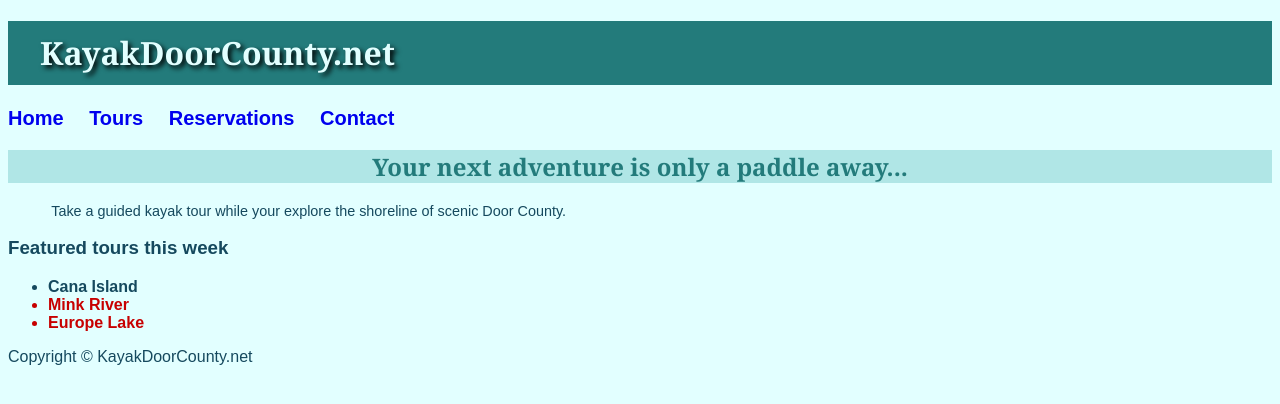
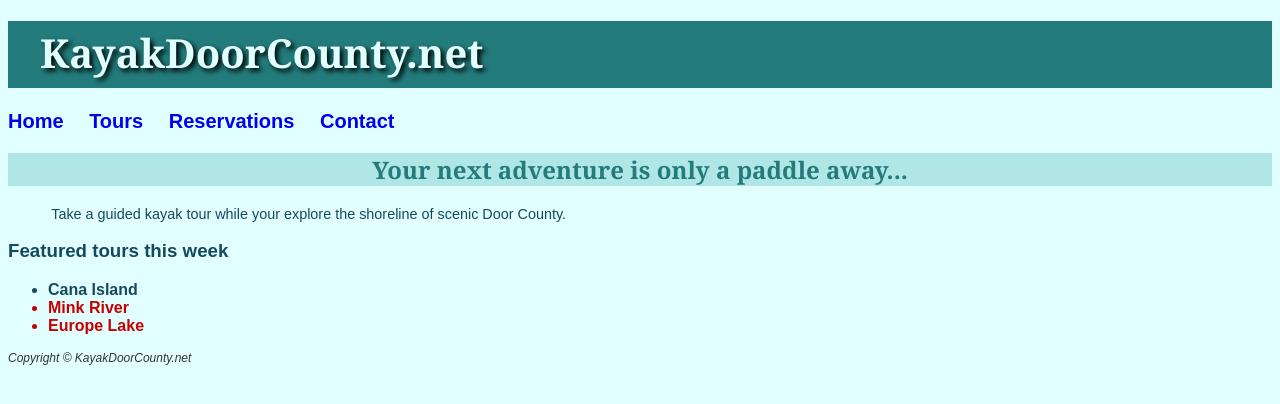
Before and after one commit to DakotaWarner/Chapter3, a plain HTML site: page index.html in a window 1280 px wide. Drawn offline with Linux system fonts and the light colour scheme.

Commit message:
Update index.html

```diff
--- a/index.html
+++ b/index.html
@@ -32,14 +32,21 @@
 
         .feature{color:#C70000;}
 
-        <li class = "feature">Mink River</li>
-        <li class = "feature">Europe Lake</li>
+       footer{color: #333333;
+       font-size:.75em;
+       font-style:italic;}
+
+       .company{font-weight: bold;
+       font-family: Georgia, 'Times New Roman', Times, serif;
+       font-size: 1.25em;}
+
+
     </style>
 
 </head>
 <body>
 
-    <h1>KayakDoorCounty.net</h1>
+    <h1><span class ="company">KayakDoorCounty.net</h1></span>
 
     <nav>
         <a href = "#">Home</a>
```
